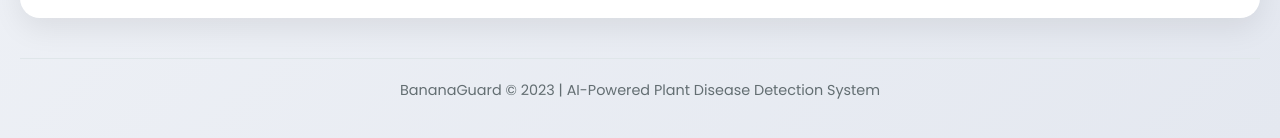
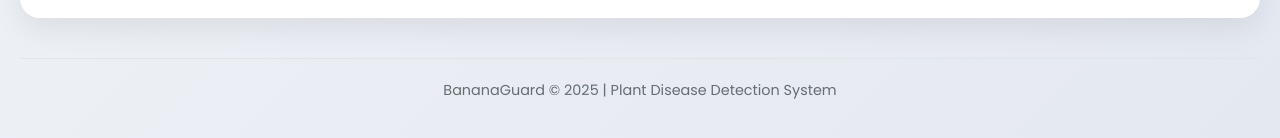
Before and after one commit to vanruin/BananaDiseaseDetection, a website: page front/home.html in a window 1280 px wide. Shown: the part 1332-1470 px from the top of the page. Drawn offline with Linux system fonts and the light colour scheme.

Commit message:
Update home.html

```diff
--- a/front/home.html
+++ b/front/home.html
@@ -929,7 +929,7 @@
   </div>
 
   <footer>
-    <p>BananaGuard &copy; 2023 | AI-Powered Plant Disease Detection System</p>
+    <p>BananaGuard &copy; 2025 | Plant Disease Detection System</p>
   </footer>
 
   <script>
```
